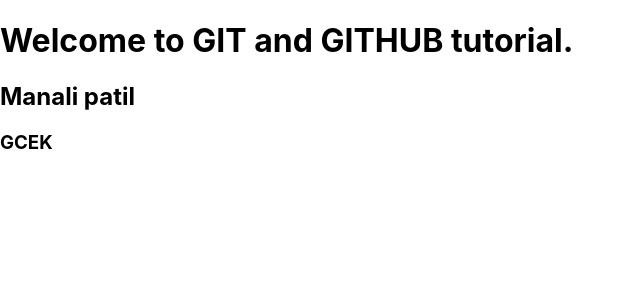
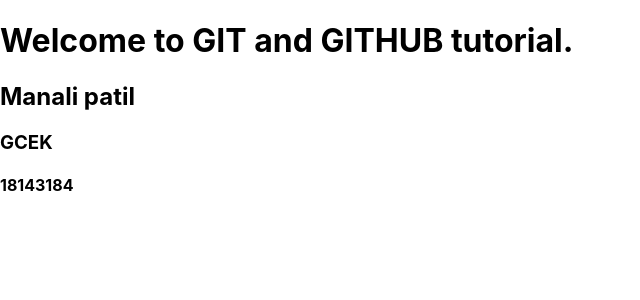
Before and after one commit to ManaliSP/git-github-hands-on, a React (Create React App) app: page / in a window 1280 px wide. Shown: the top 300 px of the page, without its empty margins (0-640 px from the left). Built offline with nearby package versions, Linux system fonts and the light colour scheme.

Commit message:
master-roll no added

```diff
--- a/src/App.js
+++ b/src/App.js
@@ -5,6 +5,7 @@
         <h1>Welcome to GIT and GITHUB tutorial.</h1>
         <h2>Manali patil</h2>
         <h3>GCEK</h3>
+        <h4>18143184</h4>
       </header>
     </div>
   );
```
